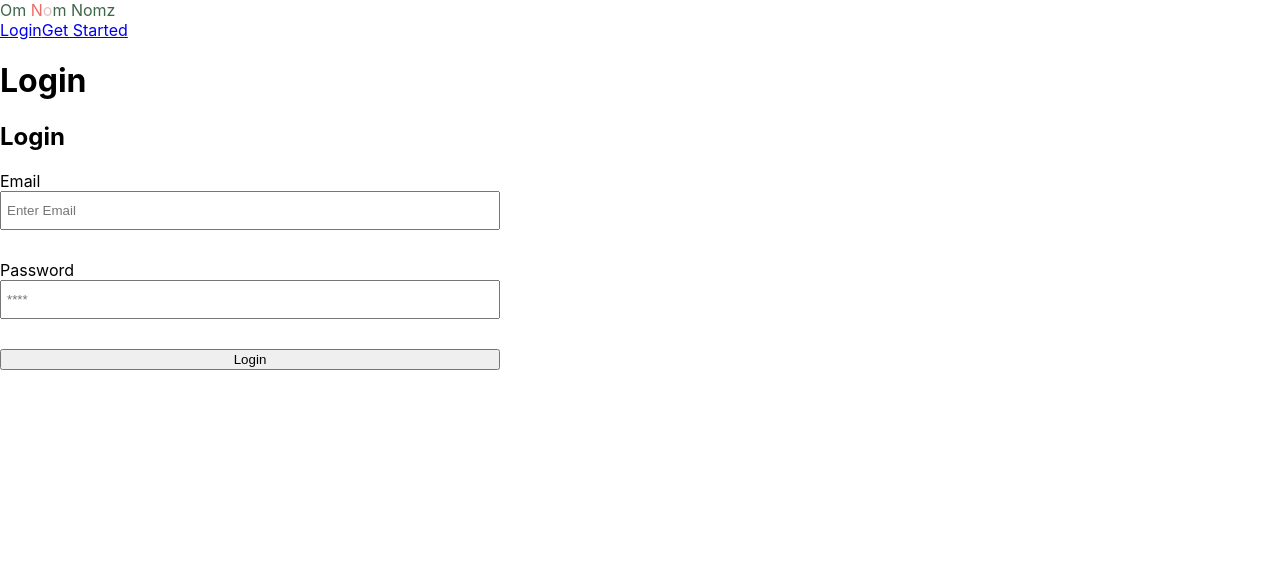
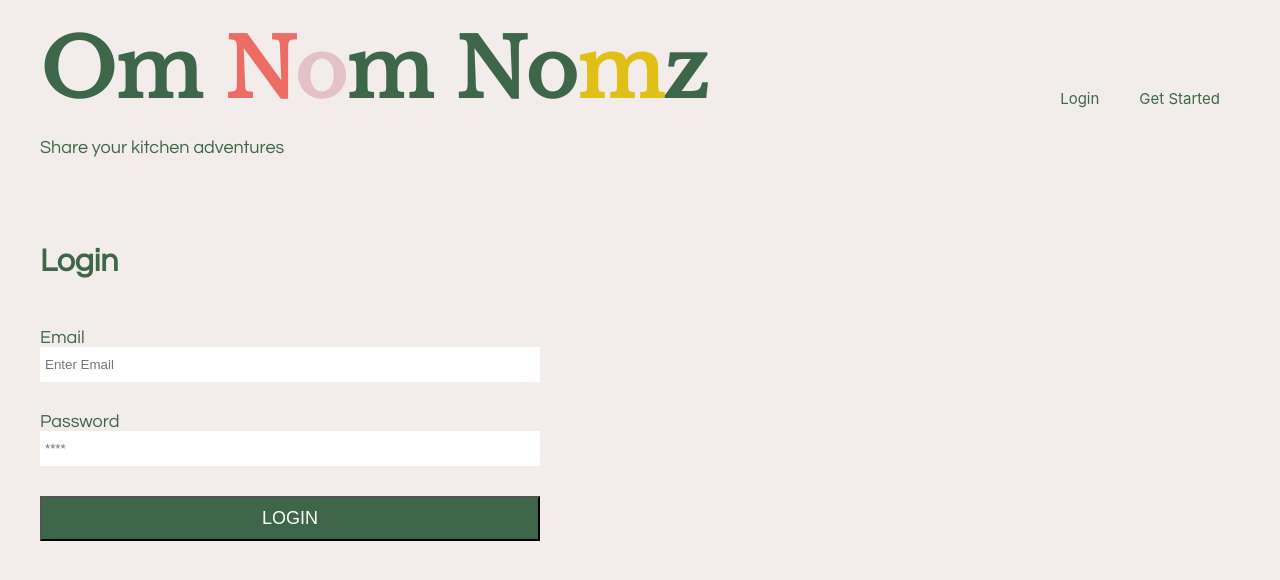
Before and after one commit to Kaitlynheard2/Dynamic-Web-Final, a React (Create React App) app: page / in a window 1280 px wide. Shown: the top 580 px of the page. Built offline with nearby package versions, Linux system fonts and the light colour scheme; no server answers.

Commit message:
login, header, and create account

```diff
--- a/package.json
+++ b/package.json
@@ -6,9 +6,11 @@
     "@testing-library/jest-dom": "^5.15.0",
     "@testing-library/react": "^11.2.7",
     "@testing-library/user-event": "^12.8.3",
+    "firebase": "^9.6.1",
     "react": "^17.0.2",
     "react-dom": "^17.0.2",
     "react-router": "^6.0.2",
+    "react-router-dom": "^6.1.1",
     "react-scripts": "4.0.3",
     "web-vitals": "^1.1.2"
   },
--- a/public/index.html
+++ b/public/index.html
@@ -5,7 +5,7 @@
     <link rel="preconnect" href="https://fonts.googleapis.com" />
     <link rel="preconnect" href="https://fonts.gstatic.com" crossorigin />
     <link
-      href="https://fonts.googleapis.com/css2?family=Libre+Baskerville&display=swap"
+      href="https://fonts.googleapis.com/css2?family=Libre+Baskerville&family=Questrial&display=swap"
       rel="stylesheet"
     />
     <link rel="icon" href="%PUBLIC_URL%/favicon.ico" />
--- a/src/App.css
+++ b/src/App.css
@@ -1,7 +1,32 @@
+body {
+  background-color: #f2edeb;
+}
+
 .Form form {
   display: flex;
   flex-direction: column;
   max-width: 500px;
+}
+
+.Labels {
+  font-family: "Questrial", sans-serif;
+  font-size: 18px;
+  color: #3e6649;
+}
+
+input {
+  border-top-style: none;
+  border-left-style: none;
+  border-right-style: none;
+  border-bottom-style: none;
+}
+
+button {
+  background-color: #3e6649;
+  color: white;
+  font-size: 18px;
+  padding: 10px;
+  border-style: 2px solid #3e6649;
 }
 
 .Form input {
@@ -9,8 +34,37 @@
   padding: 10px 5px;
 }
 
-.logo {
-  font-size: 20px;
+.Header {
+  align-items: center;
+  display: flex;
+  justify-content: space-between;
+  margin: 0 auto;
+  max-width: 1200px;
+  padding: 20px 25px;
+}
+
+.Header nav a {
+  color: #3e6649;
+  cursor: pointer;
+  font-size: 15px;
+  margin: 0 10px;
+  padding: 2px 10px;
+  text-decoration: none;
+}
+
+.Header nav a:hover {
+  text-decoration: underline;
+}
+
+.Logo {
+  font-size: 80px;
+  font-family: "Libre Baskerville", serif;
+  font-weight: bold;
+}
+
+.Moto {
+  font-family: "Questrial", sans-serif;
+  font-size: 18px;
 }
 
 .Green {
@@ -26,9 +80,18 @@
 }
 
 .Yellow {
-  color: #e8e65a;
+  color: #e0bf16;
 }
 
-.font-link {
-  font-family: "Libre Baskerville", serif;
+.Subtitles {
+  margin-top: 50px;
+  margin-bottom: 50px;
+  font-family: "Questrial", sans-serif;
+  font-weight: bold;
 }
+
+.PageWrapper {
+  padding: 0 25px;
+  margin: 0 auto;
+  max-width: 1200px;
+}
--- a/src/components/CreateUserForm.js
+++ b/src/components/CreateUserForm.js
@@ -3,20 +3,25 @@ import React from "react";
 function CreateUserForm({ signUpUser }) {
   return (
     <div className="Form">
-      <h2>Create An Account</h2>
       <form onSubmit={(e) => signUpUser(e)}>
-        <label htmlFor="name">Full Name</label>
+        <label className="Labels" htmlFor="name">
+          Full Name
+        </label>
+        <input type="text" name="name" placeholder="First Last"></input>
+
+        <label className="Labels" htmlFor="email">
+          Email
+        </label>
         <input
-          type="name"
-          name="name"
-          placeholder="Enter Your Fullname"
+          type="email"
+          name="email"
+          placeholder="Cookingmama@omnom.com"
         ></input>
 
-        <label htmlFor="email">Email</label>
-        <input type="email" name="email" placeholder="Enter Your Email"></input>
-
-        <label htmlFor="password">Password</label>
-        <input type="password" name="password" placeholder="****"></input>
+        <label className="Labels" htmlFor="password">
+          Password
+        </label>
+        <input type="password" name="password" placeholder="********"></input>
 
         <button type="submit">Create User</button>
       </form>
--- a/src/components/FirebaseConfig.js
+++ b/src/components/FirebaseConfig.js
@@ -1,5 +1,5 @@
 const FirebaseConfig = {
-  apiKey: process.env.REACT_APP_FIREBASE_API_KEY,
+  apiKey: "AIzaSyBHBeLqzcSum74kLiQp69xCrF_auunLm5I",
   authDomain: "om-nom-nomz.firebaseapp.com",
   projectId: "om-nom-nomz",
   storageBucket: "om-nom-nomz.appspot.com",
--- a/src/components/Header.js
+++ b/src/components/Header.js
@@ -3,9 +3,12 @@ import React from "react";
 function Header({ logout, loggedIn }) {
   return (
     <header className="Header">
-      <div className="Logo Green">
-        Om <span className="Red">N</span>
-        <span className="Pink">o</span>m No<span classsname="Yellow">m</span>z
+      <div className="LogoAndMoto">
+        <div className="Logo Green Font-link">
+          Om <span className="Red">N</span>
+          <span className="Pink">o</span>m No<span className="Yellow">m</span>z
+        </div>
+        <p className="Moto Green">Share your kitchen adventures</p>
       </div>
       <nav>
         {!loggedIn && (
@@ -16,7 +19,9 @@ function Header({ logout, loggedIn }) {
         )}
         {loggedIn && (
           <>
-            <a href="/user/:id">Profile</a>
+            <a className="Green" href="/user/:id">
+              Profile
+            </a>
             <button onClick={() => logout()}>Log Out</button>
           </>
         )}
--- a/src/components/LoginForm.js
+++ b/src/components/LoginForm.js
@@ -3,14 +3,27 @@ import React from "react";
 function LoginForm({ loginUser }) {
   return (
     <div className="Form">
-      <h2>Login</h2>
       <form onSubmit={(e) => loginUser(e)}>
-        <label htmlFor="email">Email</label>
-        <input type="email" name="email" placeholder="Enter Email"></input>
+        <label htmlFor="email" className="Labels">
+          Email
+        </label>
+        <input
+          className="InputBoxes"
+          type="email"
+          name="email"
+          placeholder="Enter Email"
+        ></input>
 
-        <label htmlFor="password">Password</label>
-        <input type="password" name="password" placeholder="****"></input>
-        <button type="submit">Login</button>
+        <label htmlFor="password" className="Labels">
+          Password
+        </label>
+        <input
+          className="InputBoxes"
+          type="password"
+          name="password"
+          placeholder="****"
+        ></input>
+        <button type="submit">LOGIN</button>
       </form>
     </div>
   );
--- a/src/pages/CreateUser.js
+++ b/src/pages/CreateUser.js
@@ -35,7 +35,7 @@ function CreateUser({ setLoggedIn, setUserInformation }) {
 
   return (
     <div className="PageWrapper">
-      <h1>Create User</h1>
+      <h1 className="Green Subtitles">Create User</h1>
       <CreateUserForm signUpUser={signUpUser} />
     </div>
   );
--- a/src/pages/Login.js
+++ b/src/pages/Login.js
@@ -34,7 +34,7 @@ function Login({ setLoggedIn, setUserInformation }) {
   );
   return (
     <div className="PageWrapper">
-      <h1>Login</h1>
+      <h1 className="Green Subtitles">Login</h1>
       <LoginForm loginUser={loginUser} />
     </div>
   );
```
Also changed, not shown: src/pages/UserProfile.js (added), 1 other file (tests, documents, lock files or other folders).
